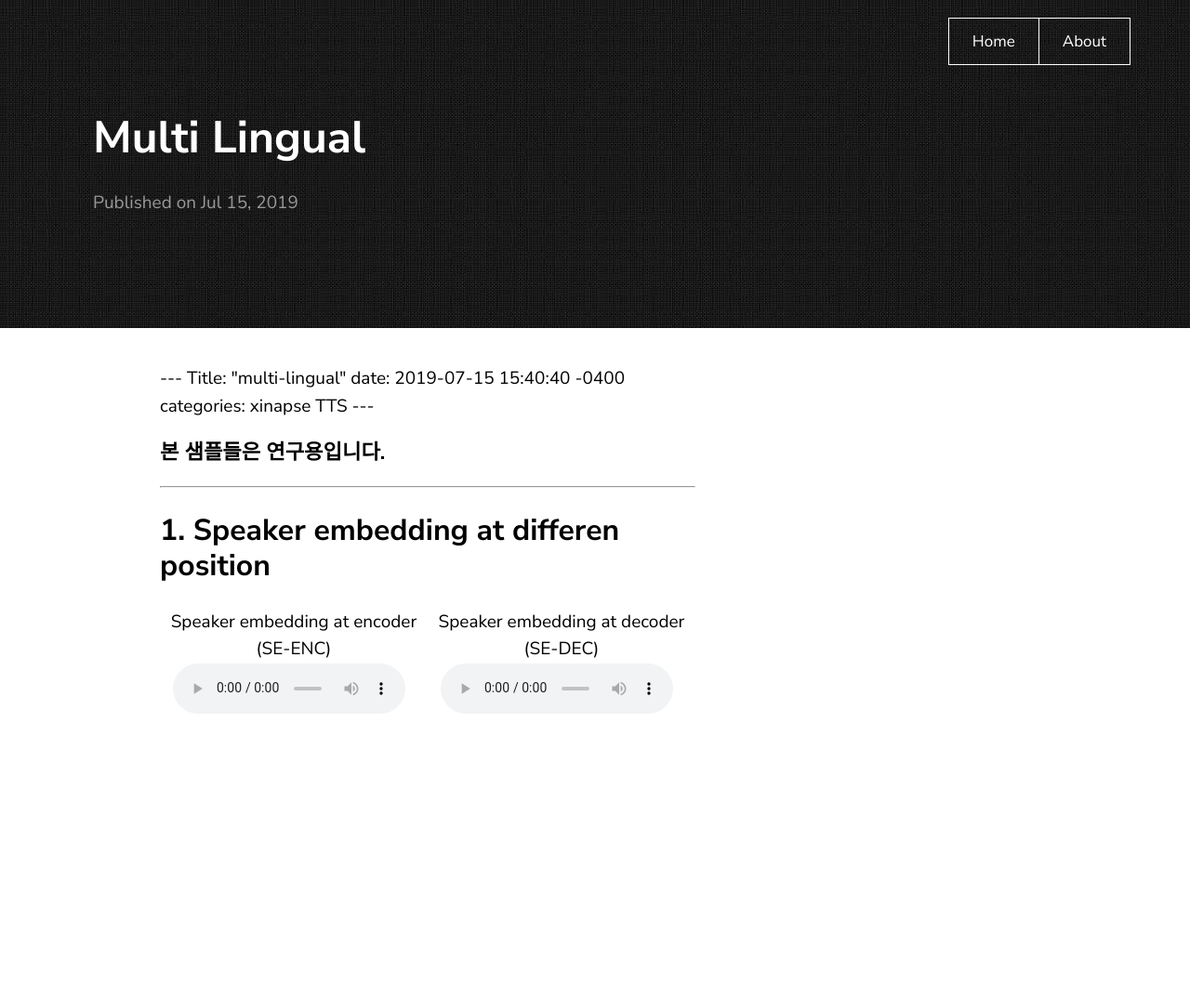
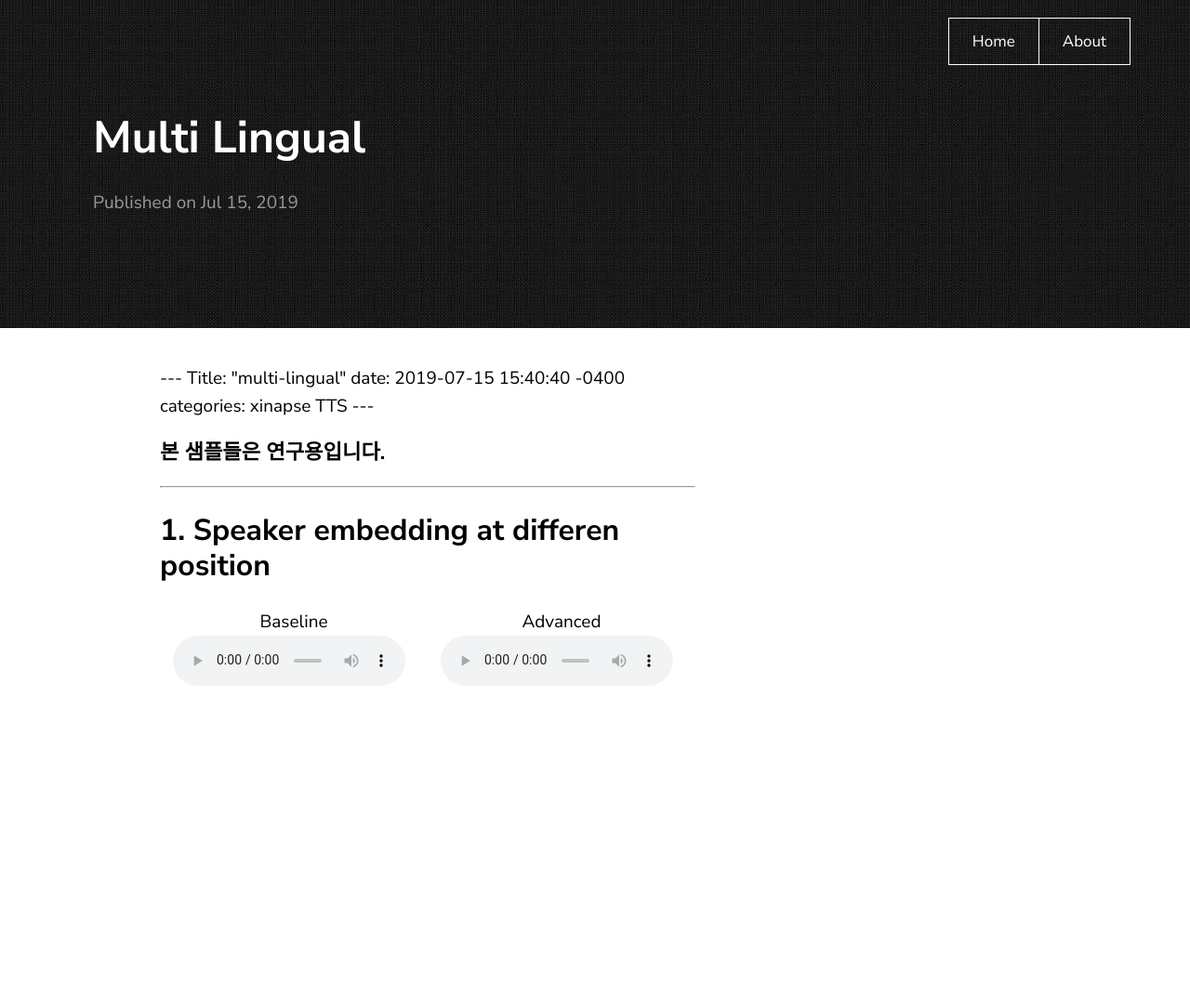
Before and after one commit to Ondal90/ondal90, a Jekyll site: the page built from _posts/2019-07-15-multi-lingual.md, in a window 1280 px wide. Shown: the whole page at 93% size. Built offline with Jekyll 4.4.1, drawn with Linux system fonts in a browser that asks for light colours; our own code applies the rules of GitHub Pages for plain Markdown files.

Commit message:
Update 2019-07-15-multi-lingual.md

```diff
--- a/_posts/2019-07-15-multi-lingual.md
+++ b/_posts/2019-07-15-multi-lingual.md
@@ -27,12 +27,12 @@
 <div style="height: 420px">
   <table align="left">
     <tr>
-      <td align="center">Speaker embedding at encoder (SE-ENC)</td>
-      <td align="center">Speaker embedding at decoder (SE-DEC)</td>
+      <td align="center" width=400>Baseline </td>
+      <td align="center" width=400>Advanced </td>
     </tr>
     <tr>
-      <td align="center"><audio src="samples/SE-ENC/cn/000527.wav" controls=""></audio></td>
-      <td align="center"><audio src="samples/SE-DEC/cn/000527.wav" controls=""></audio></td>
+        <td align="center" width=400><audio src="/audio_samples/LJ_Baseline_Kor.wav" controls=""></audio></td>
+        <td align="center" width=400><audio src="/audio_samples/LJ_New_Kor.wav" controls=""></audio></td>
     </tr>
   </table>
 </div>
```
